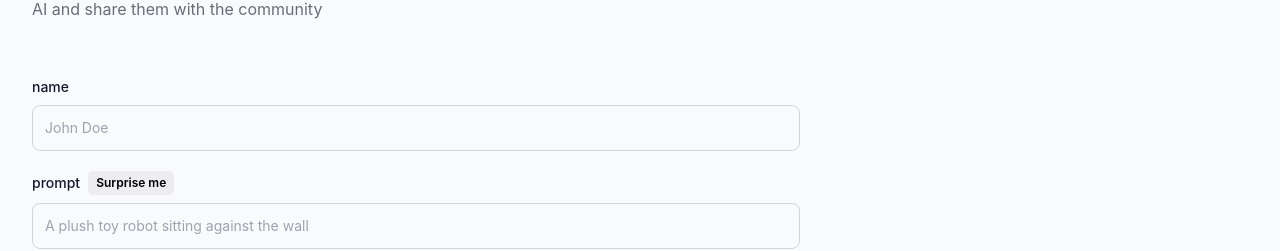
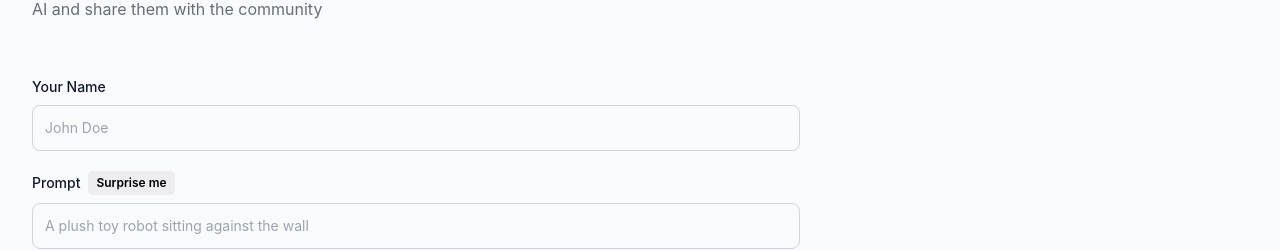
Before and after one commit to bblueberries/imageCreate, a React (Vite) app in the folder client/: page /create-post in a window 1280 px wide. Shown: the part 188-439 px from the top of the page. Built offline with nearby package versions, Linux system fonts and the light colour scheme; a web font is replaced by a local one.

Commit message:
fix: FormField input(value)

```diff
--- a/client/src/components/FormField.jsx
+++ b/client/src/components/FormField.jsx
@@ -17,7 +17,7 @@ const FormField = ({
           htmlFor={name}
           className="block text-sm font-medium text-gray-900"
         >
-          {name}
+          {labelName}
         </label>
         {isSurpriseMe && (
           <button
@@ -34,6 +34,7 @@ const FormField = ({
         id={name}
         name={name}
         placeholder={placeholder}
+        value={value}
         onChange={handleChange}
         required
         className="bg-gray-50 border border-gray-300 text-gray-900 text-sm rounded-lg focus:ring-[#4649ff] focus:border-[#4649ff] outline-none block w-full p-3 "
```
